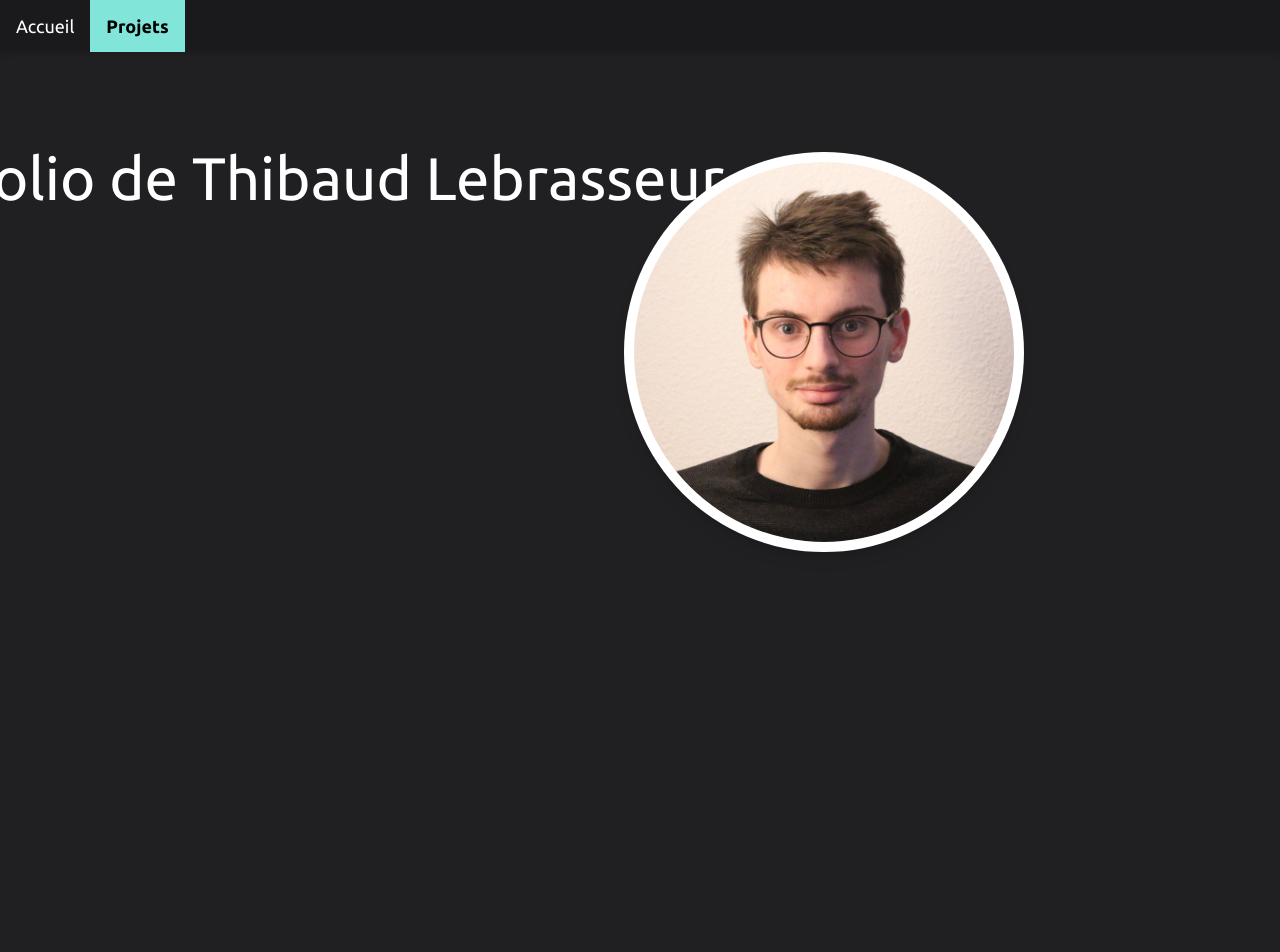
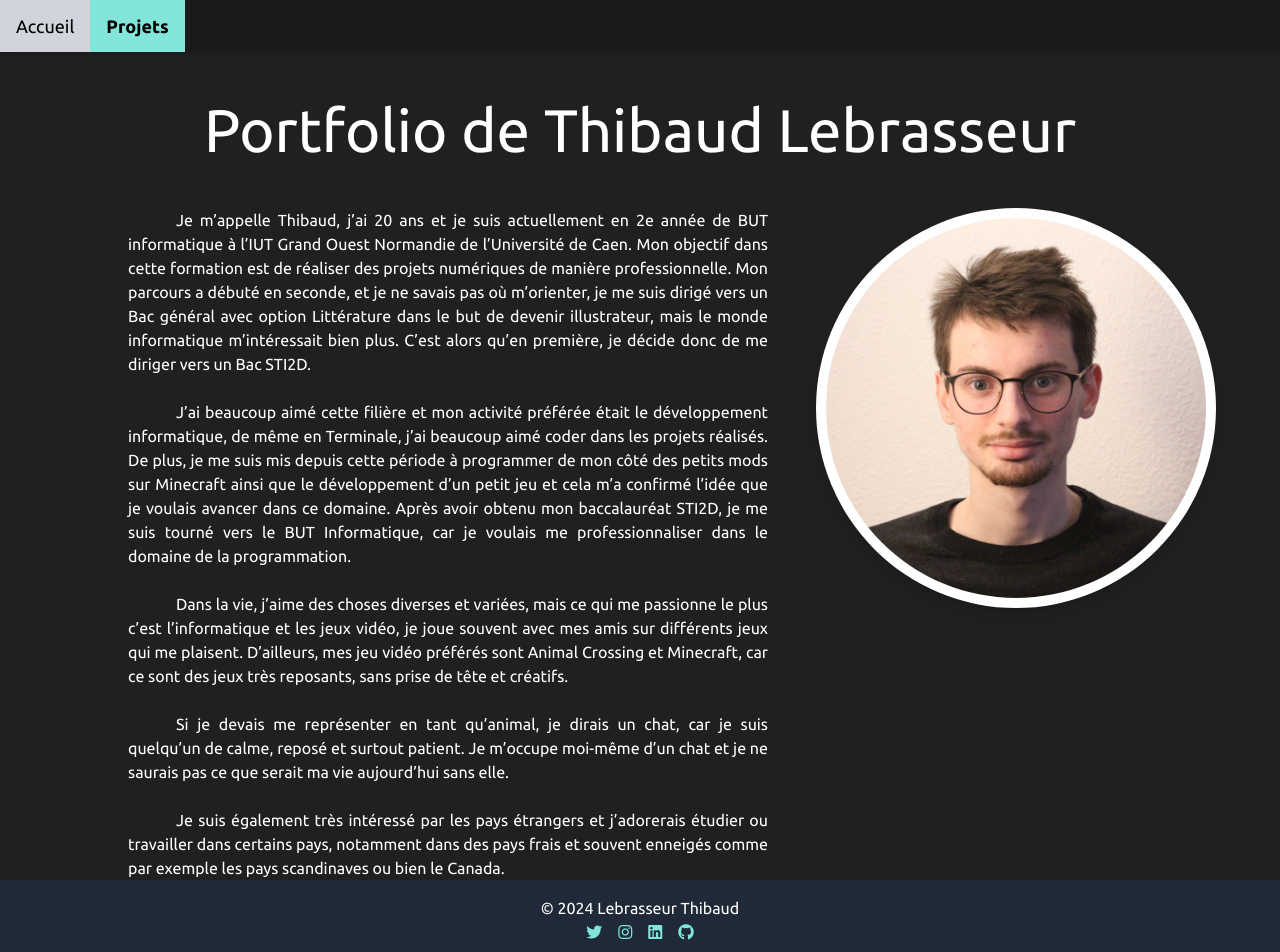
Before and after one commit to TheHangel/hangel-dev, a Vue app: page / in a window 1280 px wide. Shown: the top 952 px of the page. Built offline with nearby package versions, Linux system fonts and the light colour scheme.

Commit message:
Page d'accueil

```diff
--- a/src/components/Footer.vue
+++ b/src/components/Footer.vue
@@ -1,6 +1,6 @@
 <template>
     <footer class="bg-gray-800 text-white text-center z-20 p-4 w-full">
-        <p>© 2021 Lebrasseur Thibaud</p>
+        <p>© 2024 Lebrasseur Thibaud</p>
         <div>
             <span class="mx-2 text-button"><a href="https://www.twitter.com/thibaud_leb"><i class="fab fa-twitter"></i></a></span>
             <span class="mx-2 text-button"><a href="https://www.instagram.com/thibaud_leb"><i class="fab fa-instagram"></i></a></span>
--- a/src/views/HomePage.vue
+++ b/src/views/HomePage.vue
@@ -1,9 +1,38 @@
 <template>
-    <div>
-        <h1 class="text-center mr-96 -ml-80 mt-24 text-6xl">Portfolio de Thibaud Lebrasseur</h1>
-    </div>
-    <div class="flex justify-end items-center h-screen mr-64 relative bottom-64">
-        <RoundedImage src="/src/assets/thibaud.jpeg" />
+    <div class="container mx-auto">
+        <h1 class="text-center my-12 text-6xl">Portfolio de Thibaud Lebrasseur</h1>
+        <div class="flex flex-col md:flex-row">
+            <div class="md:w-1/2 indent-12 ml-32 text-justify">
+                <p>Je m’appelle Thibaud, j’ai 20 ans et je suis actuellement en 2e année de BUT informatique à
+l’IUT Grand Ouest Normandie de l’Université de Caen. Mon objectif dans cette formation est de
+réaliser des projets numériques de manière professionnelle.
+Mon parcours a débuté en seconde, et je ne savais pas où m’orienter, je me suis dirigé vers
+un Bac général avec option Littérature dans le but de devenir illustrateur, mais le monde
+informatique m’intéressait bien plus. C’est alors qu’en première, je décide donc de me diriger vers
+un Bac STI2D.</p><br>
+<p>J’ai beaucoup aimé cette filière et mon activité préférée était le développement
+informatique, de même en Terminale, j’ai beaucoup aimé coder dans les projets réalisés. De plus, je
+me suis mis depuis cette période à programmer de mon côté des petits mods sur Minecraft ainsi que
+le développement d’un petit jeu et cela m’a confirmé l’idée que je voulais avancer dans ce domaine.
+Après avoir obtenu mon baccalauréat STI2D, je me suis tourné vers le BUT Informatique, car je
+voulais me professionnaliser dans le domaine de la programmation.</p><br>
+<p>Dans la vie, j’aime des choses diverses et variées, mais ce qui me passionne le plus c’est
+l’informatique et les jeux vidéo, je joue souvent avec mes amis sur différents jeux qui me plaisent.
+D’ailleurs, mes jeu vidéo préférés sont Animal Crossing et Minecraft, car ce sont des jeux très
+reposants, sans prise de tête et créatifs.</p><br>
+<p>Si je devais me représenter en tant qu’animal, je dirais un chat,
+car je suis quelqu’un de calme, reposé et surtout patient. Je m’occupe
+moi-même d’un chat et je ne saurais pas ce que serait ma vie
+aujourd’hui sans elle.</p><br>
+<p>Je suis également très intéressé par les pays étrangers et
+j’adorerais étudier ou travailler dans certains pays, notamment dans
+des pays frais et souvent enneigés comme par exemple les pays
+scandinaves ou bien le Canada.</p>
+            </div>
+            <div class="ml-12">
+                <RoundedImage src="/src/assets/thibaud.jpeg" />
+            </div>
+        </div>
     </div>
 </template>
 
```
